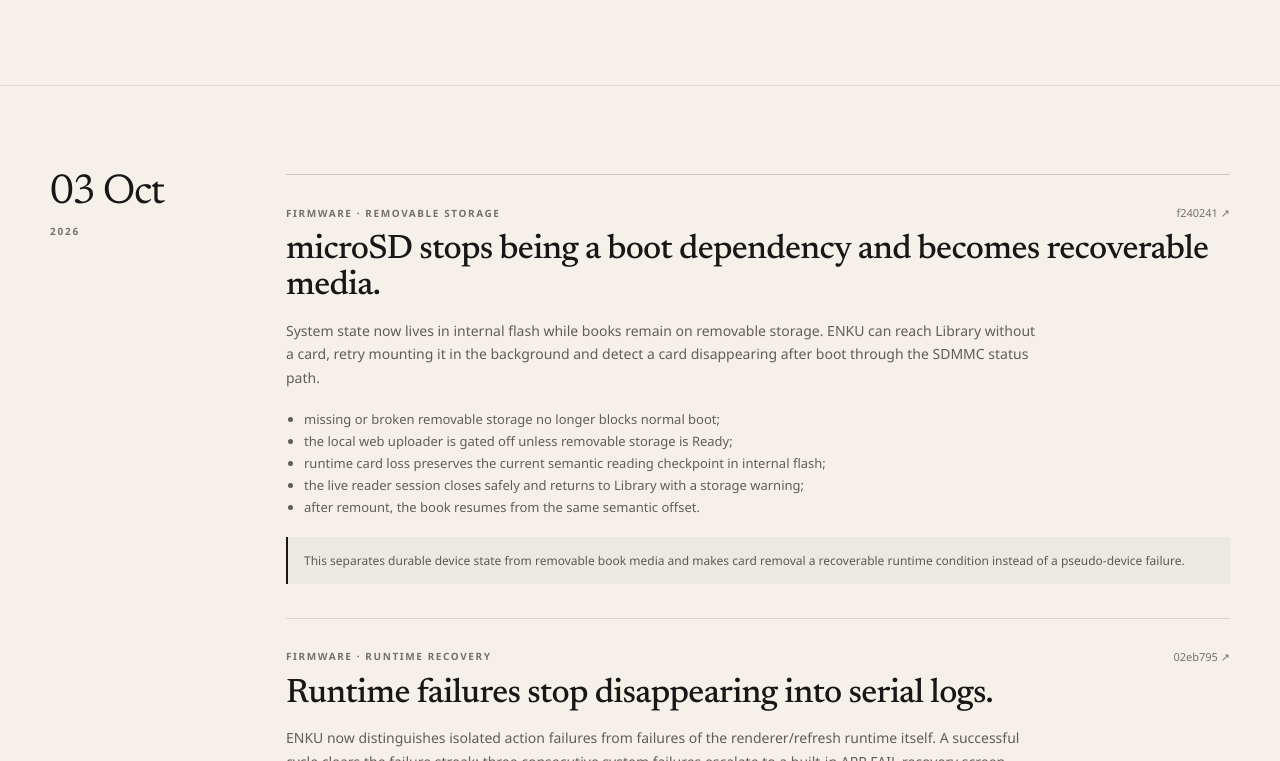
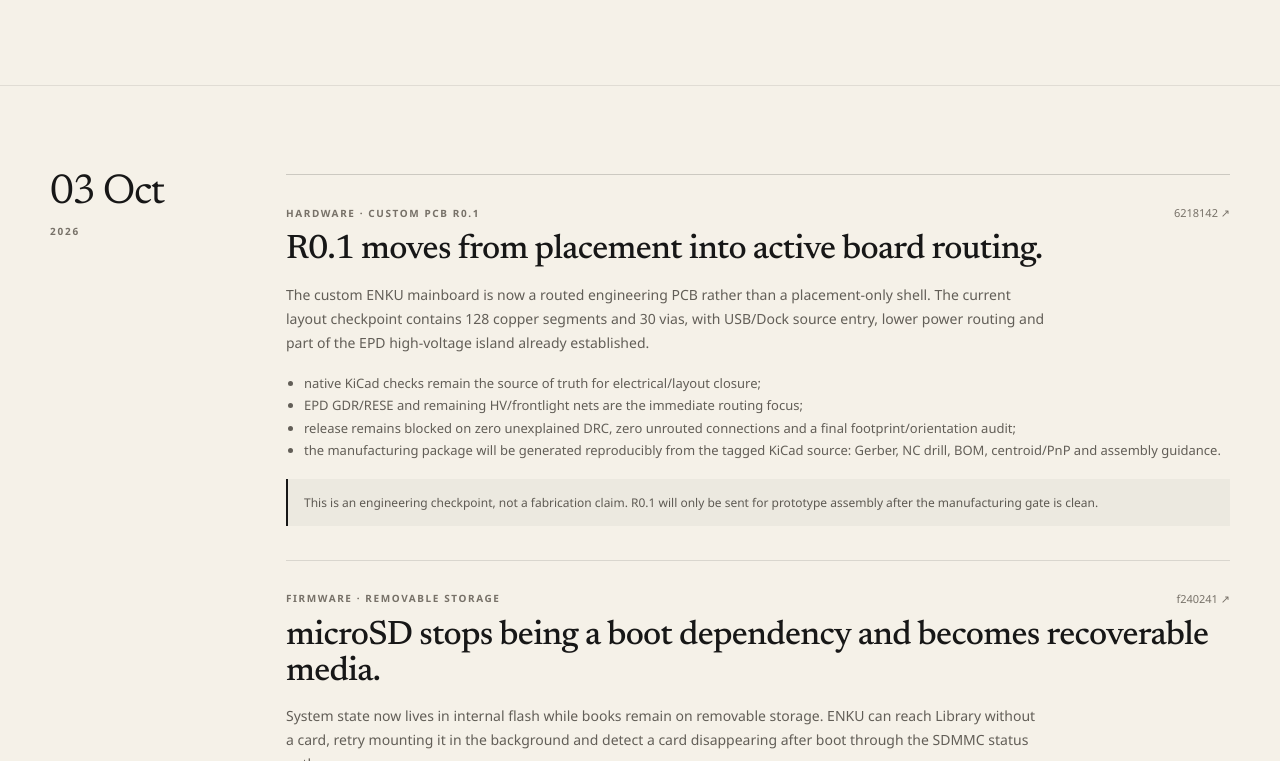
Before and after one commit to raznoglaz1y/enku, a plain HTML site: page site/build-log.html in a window 1280 px wide. Shown: the part 466-1227 px from the top of the page. Drawn offline with Linux system fonts and the light colour scheme.

Commit message:
site(log): record R0.1 active routing milestone

```diff
--- a/site/build-log.html
+++ b/site/build-log.html
@@ -133,6 +133,14 @@
         <div class="log-date">
           <div class="date-sticky"><div class="day">03 Oct</div><div class="year">2026</div></div>
           <div class="entries">
+
+            <article class="entry">
+              <div class="entry-top"><span class="entry-type">HARDWARE · CUSTOM PCB R0.1</span><a class="commit" href="https://github.com/raznoglaz1y/enku/commit/6218142845af803c60449d922f7acc2682164ce6" target="_blank" rel="noreferrer">6218142 ↗</a></div>
+              <h2>R0.1 moves from placement into active board routing.</h2>
+              <p>The custom ENKU mainboard is now a routed engineering PCB rather than a placement-only shell. The current layout checkpoint contains 128 copper segments and 30 vias, with USB/Dock source entry, lower power routing and part of the EPD high-voltage island already established.</p>
+              <ul><li>native KiCad checks remain the source of truth for electrical/layout closure;</li><li>EPD GDR/RESE and remaining HV/frontlight nets are the immediate routing focus;</li><li>release remains blocked on zero unexplained DRC, zero unrouted connections and a final footprint/orientation audit;</li><li>the manufacturing package will be generated reproducibly from the tagged KiCad source: Gerber, NC drill, BOM, centroid/PnP and assembly guidance.</li></ul>
+              <div class="entry-note">This is an engineering checkpoint, not a fabrication claim. R0.1 will only be sent for prototype assembly after the manufacturing gate is clean.</div>
+            </article>
 
             <article class="entry">
               <div class="entry-top"><span class="entry-type">FIRMWARE · REMOVABLE STORAGE</span><a class="commit" href="https://github.com/raznoglaz1y/enku/commit/f2402413a06ce46caef8041628c478fd187fb1bf" target="_blank" rel="noreferrer">f240241 ↗</a></div>
```
